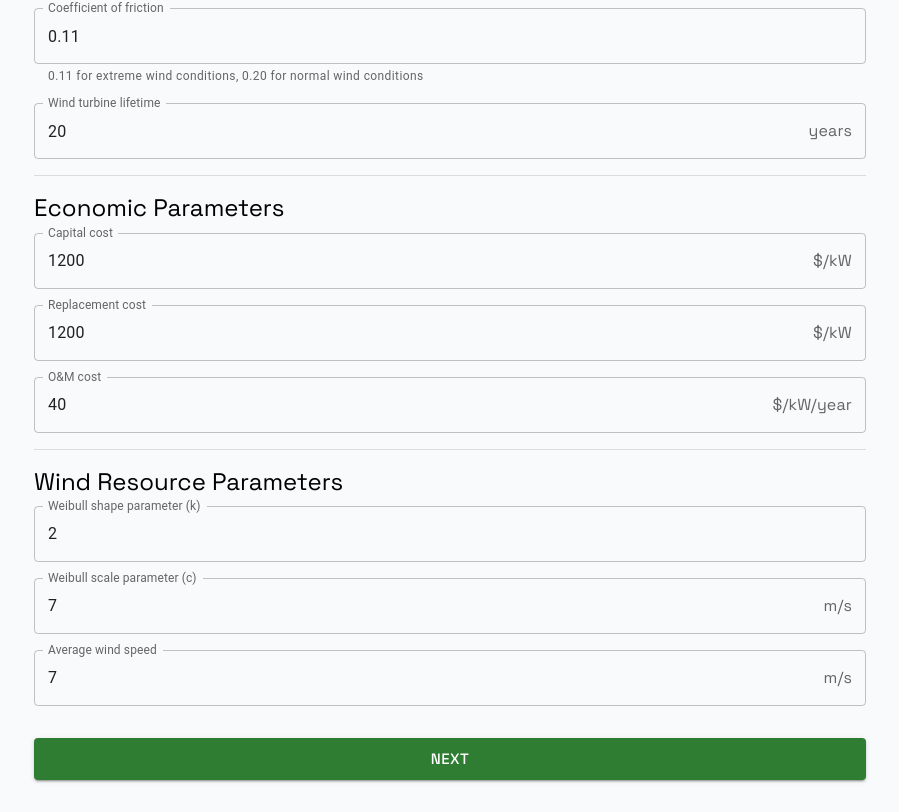
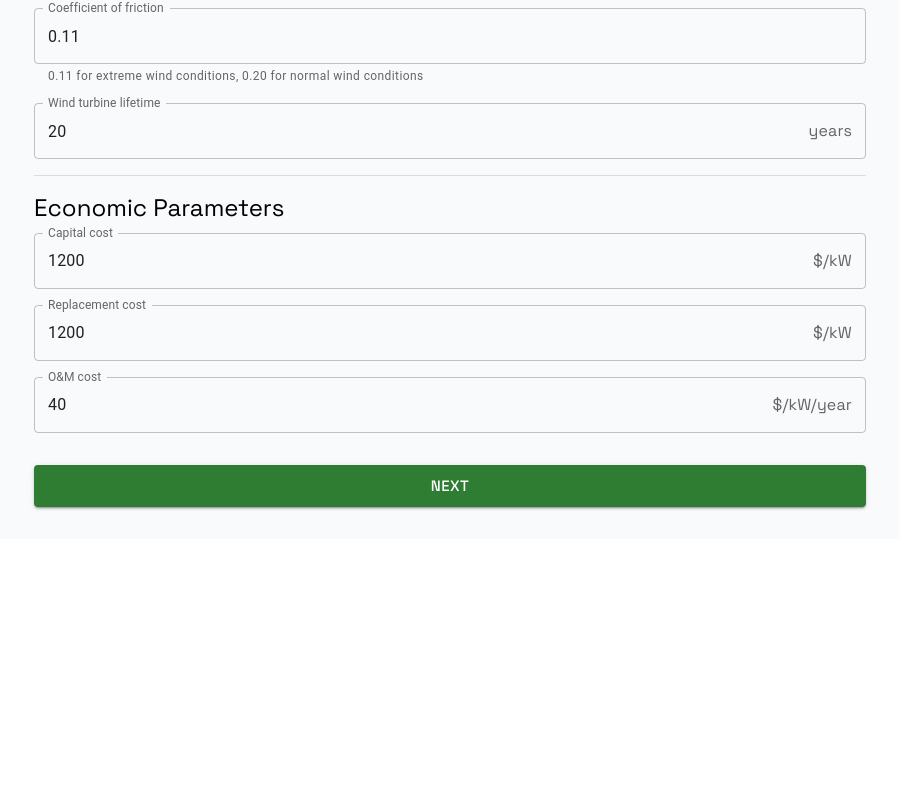
Before and after one commit to mlekhi/SAMA, a React (Vite) app in the folder frontend/: page /wind-config in a window 1280 px wide. Shown: the part 866-1678 px from the top of the page, without its empty margins (190-1089 px from the left). After the commit the page ends 1405 px from the top, so only its background shows below. Built offline with nearby package versions, Linux system fonts and the light colour scheme; no server answers; sample sign-in values are in the browser's storage.

Commit message:
cutting unnecessary params

```diff
--- a/frontend/src/renderer/pages/optional/Wind.jsx
+++ b/frontend/src/renderer/pages/optional/Wind.jsx
@@ -21,12 +21,7 @@ const defaultValues = {
   C_WT: 1200,          // Capital cost of Wind Turbine ($/kW)
   R_WT: 1200,          // Replacement cost of Wind Turbine ($/kW)
   MO_WT: 40,           // O&M cost of Wind Turbine ($/year/kw)
-
-  // Wind Resource Parameters
-  Weibull_k: 2,        // Weibull shape parameter
-  Weibull_c: 7,        // Weibull scale parameter (m/s)
-  Wind_speed: 7        // Average wind speed (m/s)
-};
+  };
 
 function Wind({ auth, user }) {
   const {
@@ -183,28 +178,6 @@ function Wind({ auth, user }) {
           />
         </Box>
 
-        <Divider sx={{ my: 2 }} />
-        <Typography variant="h5" gutterBottom>Wind Resource Parameters</Typography>
-        <Box sx={{ display: 'flex', flexDirection: 'column', gap: 2 }}>
-          <TextField
-            label="Weibull shape parameter (k)"
-            value={windData.Weibull_k}
-            onChange={handleChange('Weibull_k')}
-          />
-          <TextField
-            label="Weibull scale parameter (c)"
-            value={windData.Weibull_c}
-            onChange={handleChange('Weibull_c')}
-            InputProps={{ endAdornment: <InputAdornment position="end">m/s</InputAdornment> }}
-          />
-          <TextField
-            label="Average wind speed"
-            value={windData.Wind_speed}
-            onChange={handleChange('Wind_speed')}
-            InputProps={{ endAdornment: <InputAdornment position="end">m/s</InputAdornment> }}
-          />
-        </Box>
-
         <Box sx={{ mt: 4 }}>
           <SaveMessageAlert message={saveMessage} />
           <NextPageButton
```
Also changed, not shown: 2 other files (tests, documents, lock files or other folders).
